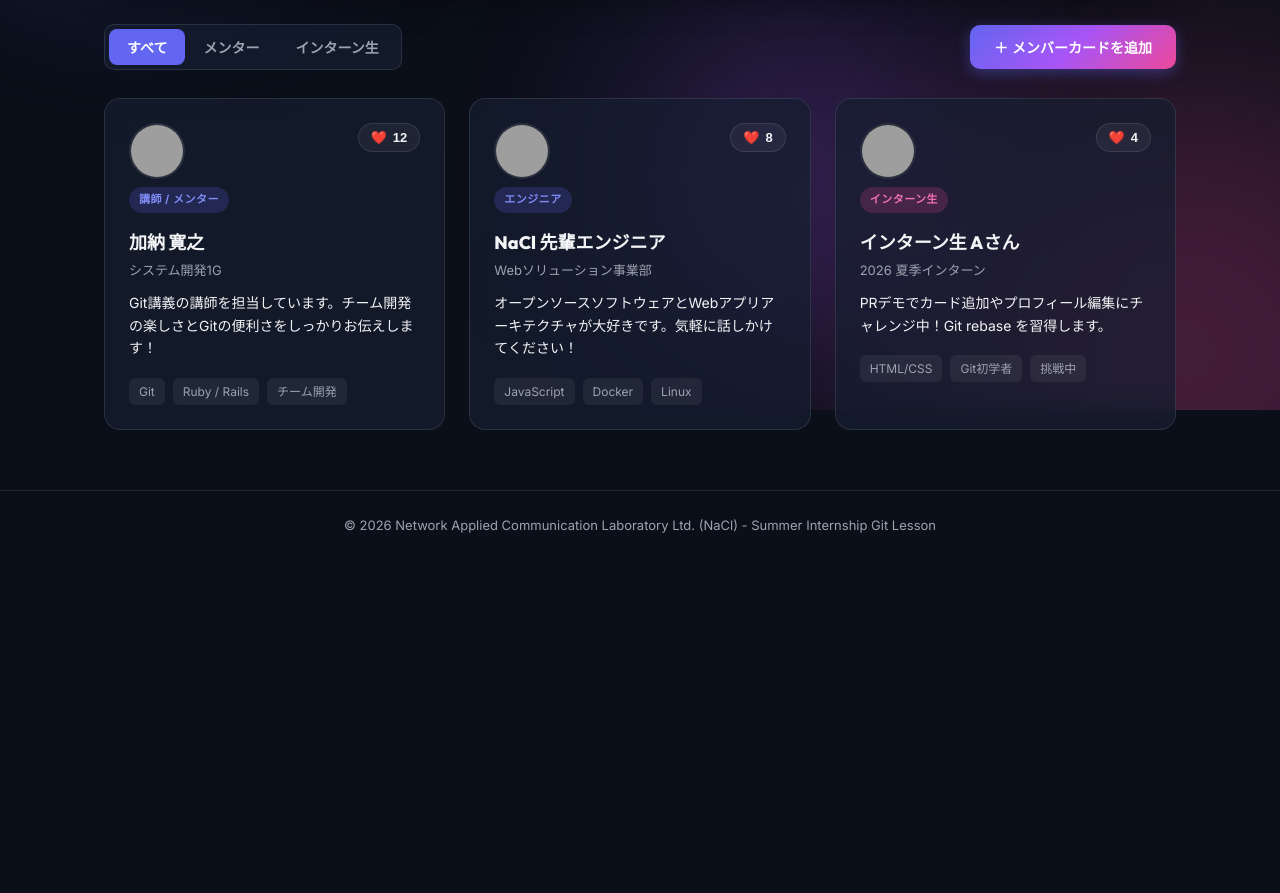
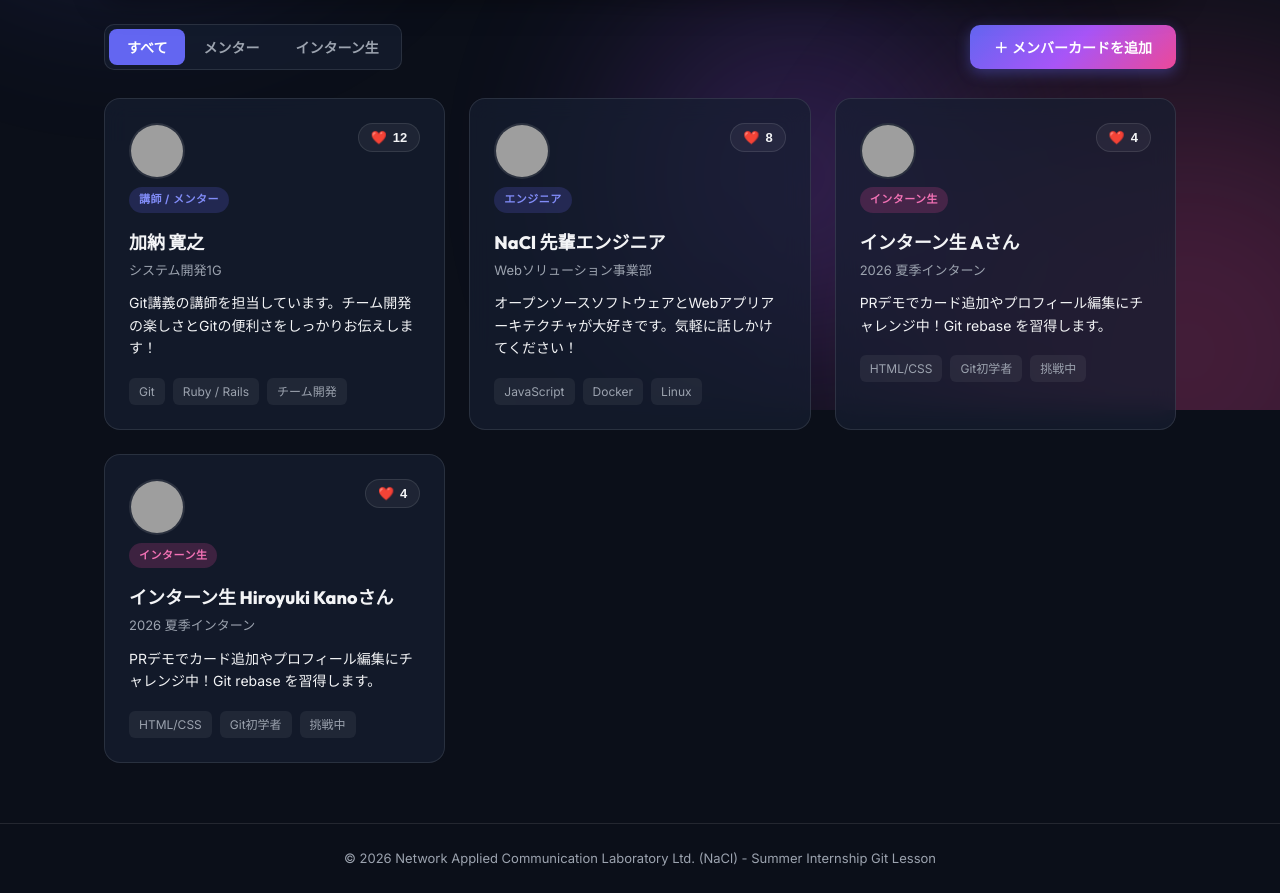
Before and after one commit to hiropk/git-demo-app, a plain HTML site: page index.html in a window 1280 px wide. Shown: the part 390-1283 px from the top of the page. Before the commit the page ends 950 px from the top, so only its background shows below. Drawn offline with Linux system fonts and the light colour scheme; grey boxes are pictures that could not be loaded.

Commit message:
自己紹介カードを追加

```diff
--- a/index.html
+++ b/index.html
@@ -140,6 +140,29 @@
           </div>
         </div>
       </article>
+
+      <!-- Member 3 (Intern) -->
+      <article class="card" data-role="intern" id="card-intern-demo">
+        <div class="card-header">
+          <div class="avatar-wrapper">
+            <img src="https://api.dicebear.com/7.x/bottts/svg?seed=SummerStudent" alt="インターン生（サンプル）" class="avatar">
+            <span class="role-badge intern">インターン生</span>
+          </div>
+          <button class="btn-like" data-id="intern-demo">
+            <span class="heart">❤️</span> <span class="like-count">4</span>
+          </button>
+        </div>
+        <div class="card-body">
+          <h3 class="member-name">インターン生 Hiroyuki Kanoさん</h3>
+          <p class="member-dept">2026 夏季インターン</p>
+          <p class="member-bio">PRデモでカード追加やプロフィール編集にチャレンジ中！Git rebase を習得します。</p>
+          <div class="tag-list">
+            <span class="tag">HTML/CSS</span>
+            <span class="tag">Git初学者</span>
+            <span class="tag">挑戦中</span>
+          </div>
+        </div>
+      </article>
     </section>
   </main>
 
```
